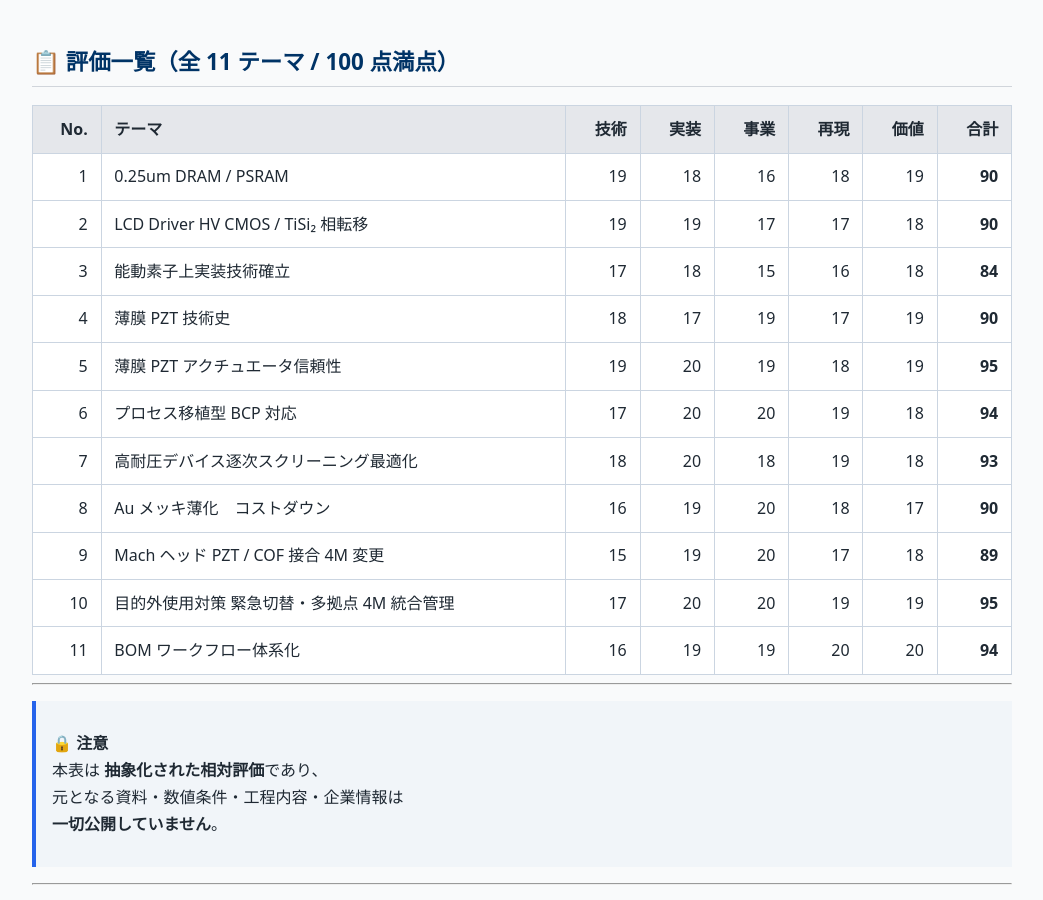
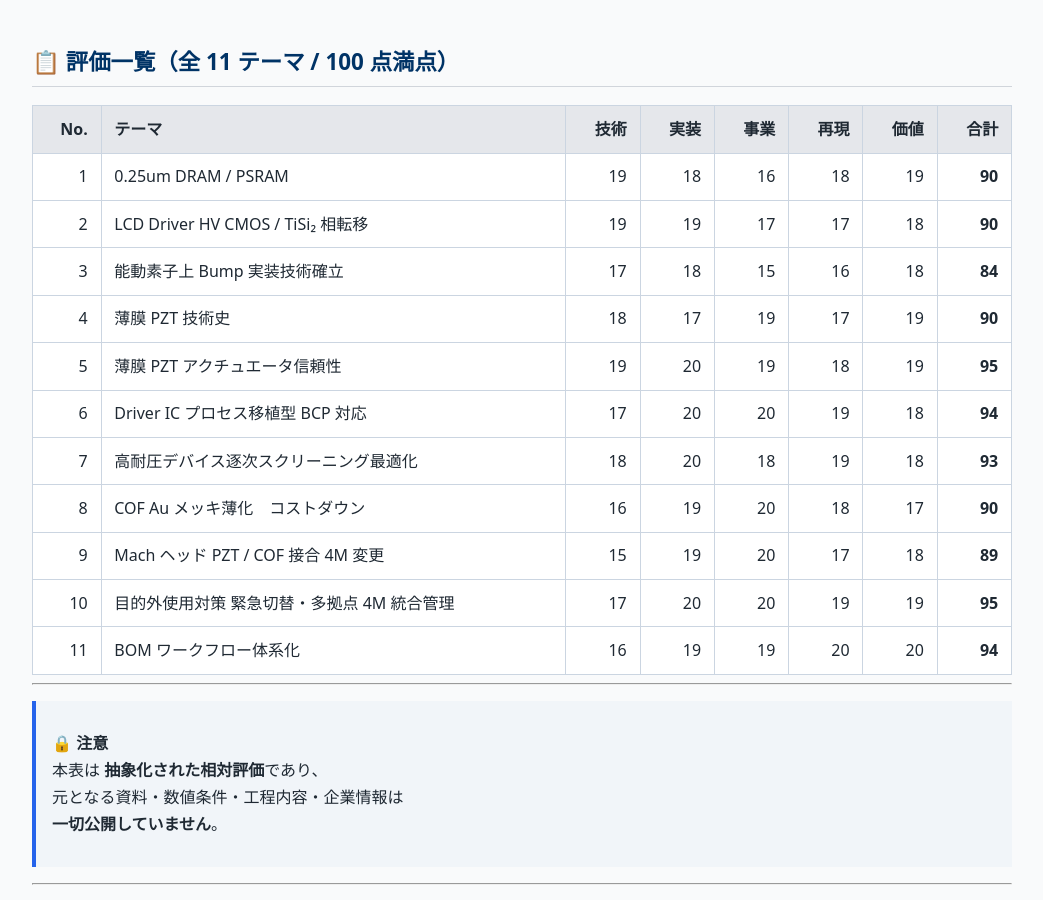
Before and after one commit to Samizo-AITL/Samizo-AITL.github.io, a Jekyll site: the page built from about/docs/evaluation.md, in a window 1280 px wide and 900 px high, scrolled down 581 px. Shown: the whole window, without its empty margins (118-1161 px from the left). Built offline with Jekyll 4.4.1, drawn with Linux system fonts in a browser that asks for light colours.

Commit message:
Update evaluation.md

```diff
--- a/about/docs/evaluation.md
+++ b/about/docs/evaluation.md
@@ -30,12 +30,12 @@ title: "Evaluation Matrix — Manufacturing Technology"
 |---:|---|---:|---:|---:|---:|---:|---:|
 | 1 | 0.25um DRAM / PSRAM | 19 | 18 | 16 | 18 | 19 | **90** |
 | 2 | LCD Driver HV CMOS / TiSi₂ 相転移 | 19 | 19 | 17 | 17 | 18 | **90** |
-| 3 | 能動素子上実装技術確立 | 17 | 18 | 15 | 16 | 18 | **84** |
+| 3 | 能動素子上 Bump 実装技術確立 | 17 | 18 | 15 | 16 | 18 | **84** |
 | 4 | 薄膜 PZT 技術史 | 18 | 17 | 19 | 17 | 19 | **90** |
 | 5 | 薄膜 PZT アクチュエータ信頼性 | 19 | 20 | 19 | 18 | 19 | **95** |
-| 6 | プロセス移植型 BCP 対応 | 17 | 20 | 20 | 19 | 18 | **94** |
+| 6 | Driver IC プロセス移植型 BCP 対応 | 17 | 20 | 20 | 19 | 18 | **94** |
 | 7 | 高耐圧デバイス逐次スクリーニング最適化 | 18 | 20 | 18 | 19 | 18 | **93** |
-| 8 | Au メッキ薄化　コストダウン | 16 | 19 | 20 | 18 | 17 | **90** |
+| 8 | COF Au メッキ薄化　コストダウン | 16 | 19 | 20 | 18 | 17 | **90** |
 | 9 | Mach ヘッド PZT / COF 接合 4M 変更 | 15 | 19 | 20 | 17 | 18 | **89** |
 |10 | 目的外使用対策 緊急切替・多拠点 4M 統合管理 | 17 | 20 | 20 | 19 | 19 | **95** |
 |11 | BOM ワークフロー体系化 | 16 | 19 | 19 | 20 | 20 | **94** |
```
